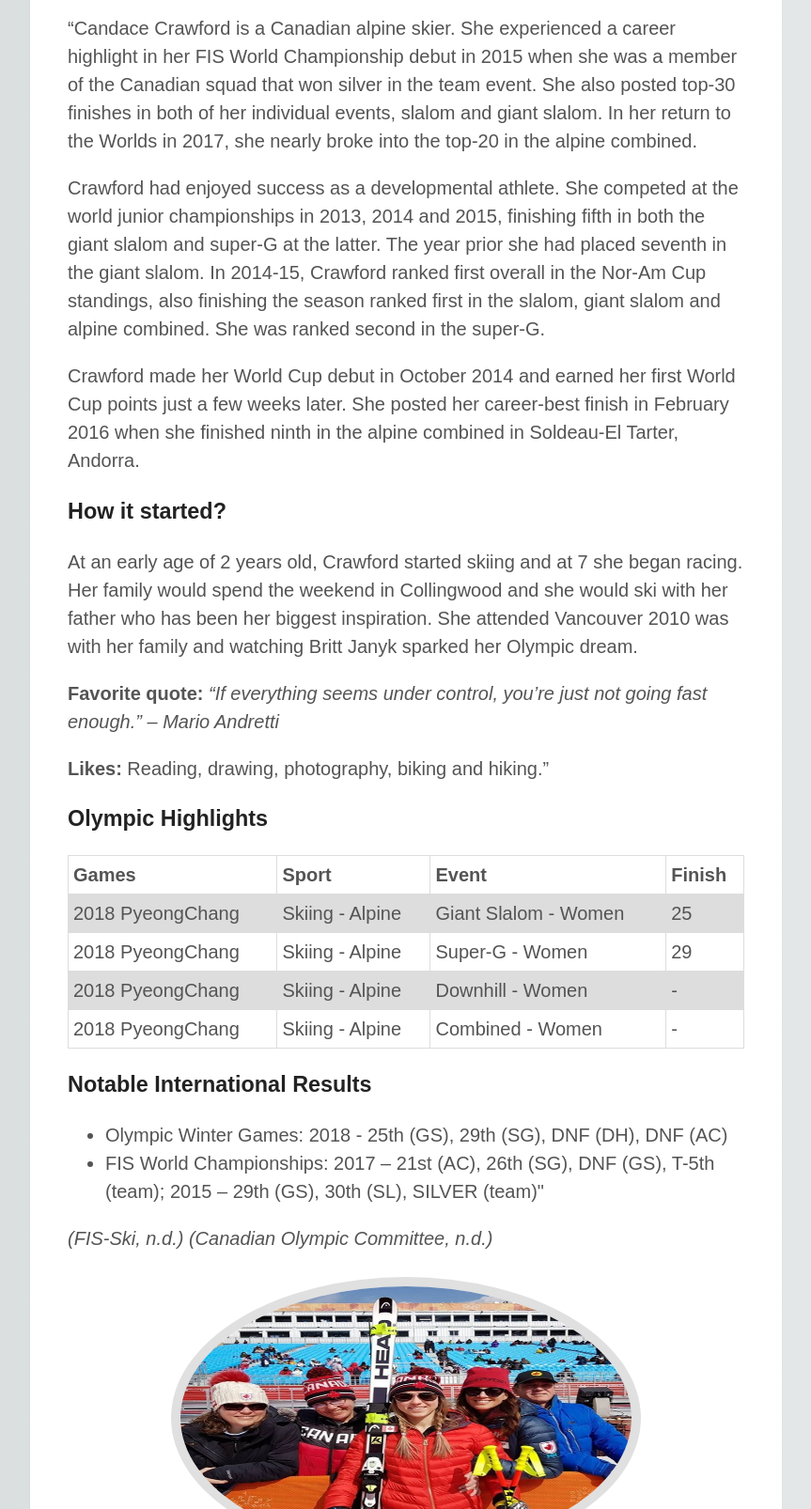
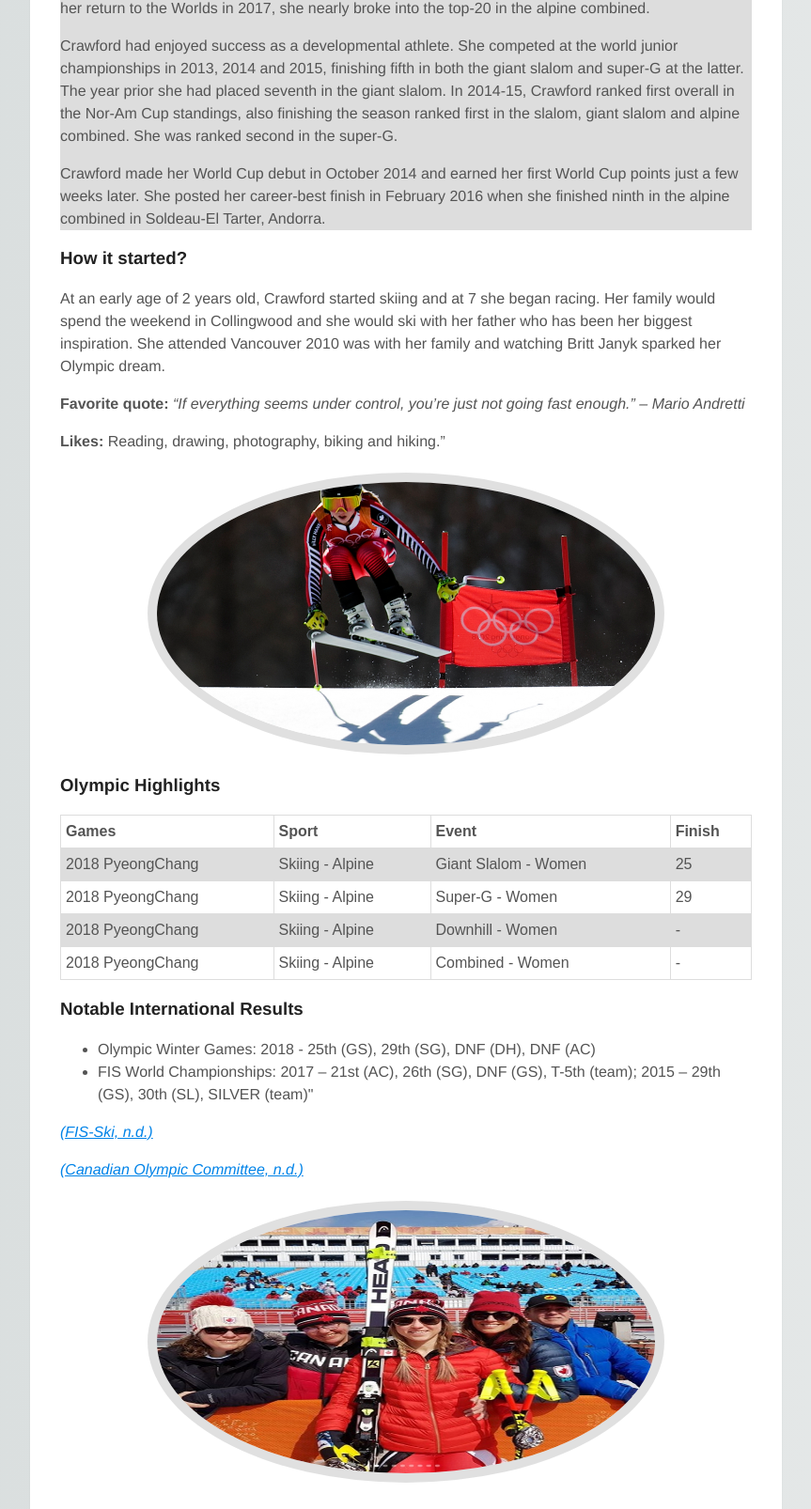
Before and after one commit to rhaider023/candace, a plain HTML site: page index.html in a window 1280 px wide. Shown: the part 695-2301 px from the top of the page at 94% size, without its empty margins (208-1071 px from the left). Drawn offline with Linux system fonts and the light colour scheme.

Commit message:
Add files via upload

```diff
--- a/index.html
+++ b/index.html
@@ -7,11 +7,29 @@
 
 
     <style>
-        body {
+        body
+
+       <div>
+
+        div {
+            padding: 25px;
+            margin: 25px;
+
+                }
+        div#bio {
+            background: #dddddd;
+        }
+
+        </div>
+
+
+        </style>
+
+        <style>
+        {
           font-family: Arial, Helvetica, sans-serif;
           font-size: 20px;
         }
-
         #myBtn {
           display: none;
           position: fixed;
@@ -27,7 +45,6 @@
           padding: 15px;
           border-radius: 4px;
         }
-
         #myBtn:hover {
           background-color: #555;
         }
@@ -39,13 +56,11 @@
             border-collapse: collapse;
             width: 100%;
         }
-
         td, th {
             border: 1px solid #dddddd;
             text-align: left;
             padding: 5px;
         }
-
         tr:nth-child(even) {
             background-color: #dddddd;
         }
@@ -56,7 +71,6 @@
             * {
                 box-sizing: border-box;
             }
-
             input[type=text], select, textarea {
                 width: 100%;
                 padding: 12px;
@@ -64,12 +78,10 @@
                 border-radius: 4px;
                 resize: vertical;
             }
-
             label {
                 padding: 12px 12px 12px 0;
                 display: inline-block;
             }
-
             input[type=submit] {
                 background-color: #4CAF50;
                 color: white;
@@ -79,29 +91,24 @@
                 cursor: pointer;
                 float: right;
             }
-
             input[type=submit]:hover {
                 background-color: #45a049;
             }
-
             .container {
                 border-radius: 5px;
                 background-color: #f2f2f2;
                 padding: 20px;
             }
-
             .col-25 {
                 float: left;
                 width: 25%;
                 margin-top: 6px;
             }
-
             .col-75 {
                 float: left;
                 width: 75%;
                 margin-top: 6px;
             }
-
                 .row:after {
                 content: "";
                 display: table;
@@ -122,6 +129,9 @@
         }
     </style>
 
+
+
+
     </head>
     <body>
 
@@ -130,14 +140,7 @@
         <img src="images/c0.jpg" alt="Avatar" style="width:200px">
 
         <br>
-          <!--
-        <a href="images/c1.jpg">
-            <img alt="Candace" src="images/c1.jpg" width="650" height="350" />
-        </a>
 
-
-        <br>
-        -->
 
      <table>
          <tr>
@@ -177,7 +180,7 @@
 
 
 
-
+     <div id="bio">
 
         <h2>Biography</h2>
 
@@ -204,7 +207,7 @@
             Soldeau-El Tarter, Andorra.
 
         </p>
-
+    </div>
 
 
         <h3>How it started?</h3>
@@ -222,7 +225,7 @@
             <b>Likes:</b> Reading, drawing, photography, biking and hiking.”
         </p>
 
-
+        <a href="images/c1.jpg"> <img alt="Candace" src="images/c1.jpg" width="550" height="300" /> </a>
 
 
         <h3>Olympic Highlights</h3>
@@ -276,15 +279,18 @@
 
         <p>
         <i>
-            (FIS-Ski, n.d.)
-            (Canadian Olympic Committee, n.d.)
+            <a href="#W1">(FIS-Ski, n.d.) </a>
+        <p>
+            <a href="#W1"> (Canadian Olympic Committee, n.d.)</a>
+        </p>
+
         </i>
         </p>
 
 
 
          <a href="images/c2.jpg">
-            <img alt="Candace" src="images/c2.jpg" width="500" height="300" />
+            <img alt="Candace" src="images/c2.jpg" width="550" height="300" />
 
         </a>
 
@@ -350,6 +356,10 @@
 
 
         <ul>
+
+
+
+
             <li><a href="https://www.facebook.com/candacecrawfordski/">Facebook</a></li>
             <li><a href="https://twitter.com/ItsCandaceC">Twitter</a></li>
             <li><a href="https://www.instagram.com/candacecrawford/">Instagram</a></li>
@@ -358,7 +368,7 @@
 
             <br>
 
-            <h2>Works Cited</h2>
+            <h2 id="W1"> Works Cited</h2>
             <ul>
                 <li>Canadian Olympic Committee. (n.d.). Candace Crawford | Team Canada - Official 2018 Olympic Team Website.
                     Retrieved Feb 27, 2018, from Team Canada - Official 2018 Olympic Team
@@ -383,7 +393,6 @@
 
 
     window.onscroll = function() {scrollFunction()};
-
     function scrollFunction() {
         if (document.body.scrollTop > 20 || document.documentElement.scrollTop > 20) {
             document.getElementById("myBtn").style.display = "block";
@@ -391,7 +400,6 @@
             document.getElementById("myBtn").style.display = "none";
         }
     }
-
 
     function topFunction() {
         document.body.scrollTop = 0;
```
